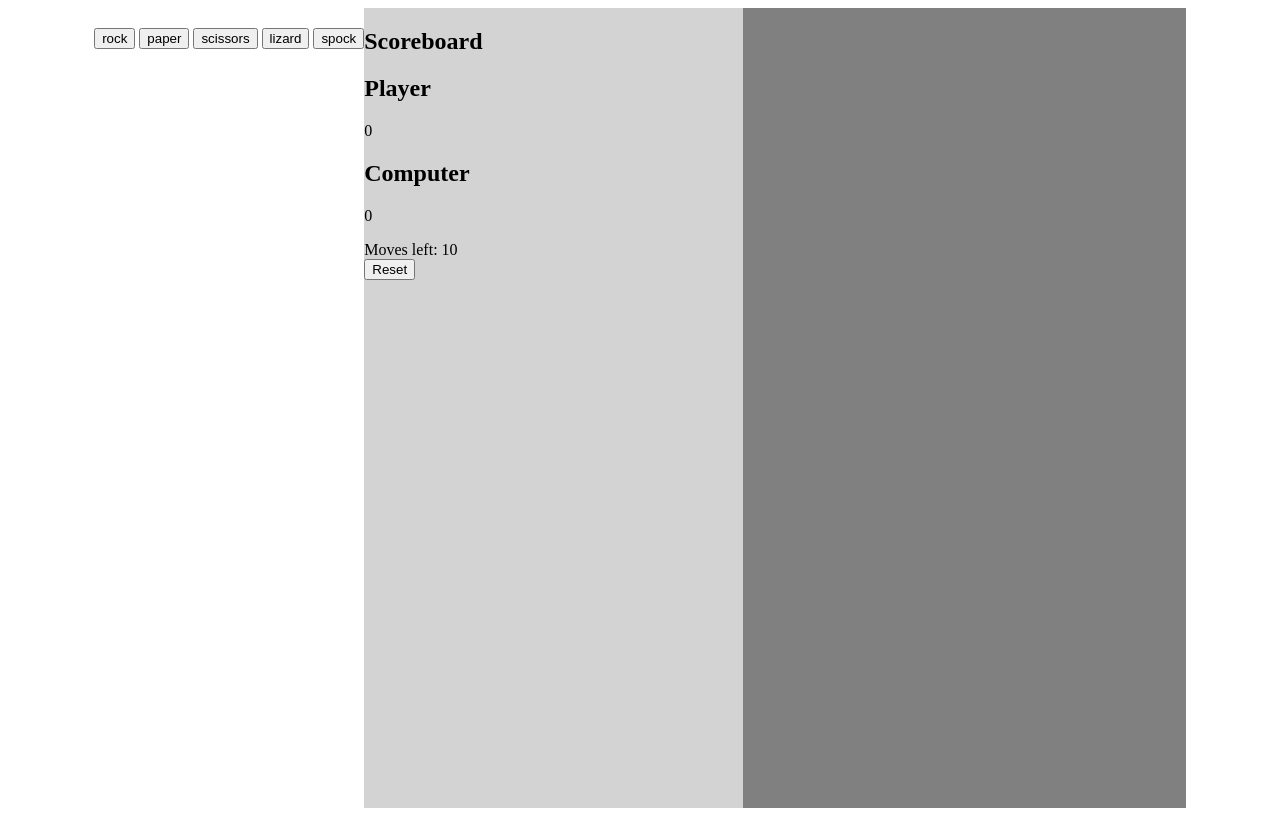
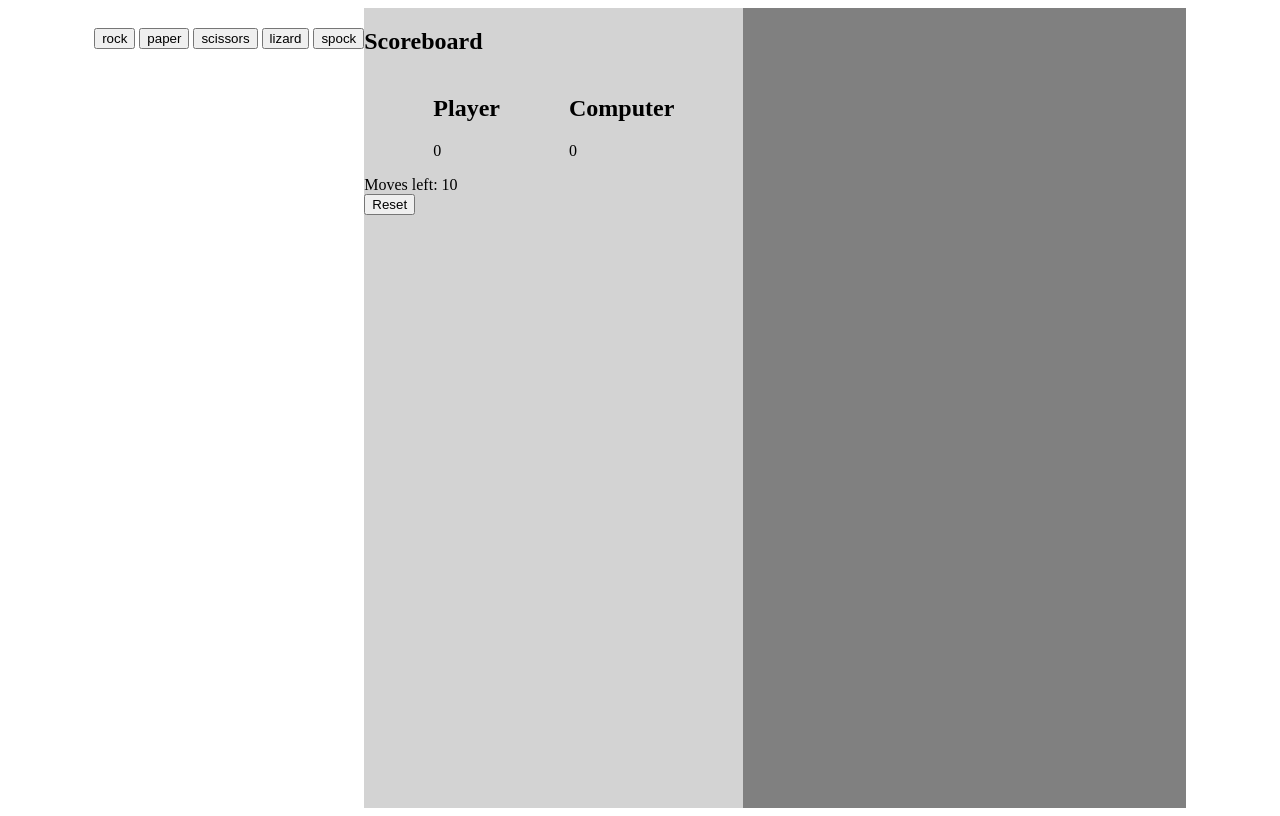
Before and after one commit to z3no/rock-paper-scissors-lizard-spock, a plain HTML site: page index.html in a window 1280 px wide. Drawn offline with Linux system fonts and the light colour scheme.

Commit message:
added flexbox to the score div

```diff
--- a/scss/style.scss
+++ b/scss/style.scss
@@ -14,6 +14,12 @@ main {
 .displayField {
   width: 30%;
   background-color: lightgray;
+
+  .score {
+    display: flex;
+    flex-direction: row;
+    justify-content: space-evenly;
+  }
 }
 
 .computer {
```
Also changed, not shown: css/style.css, 1 other file.
